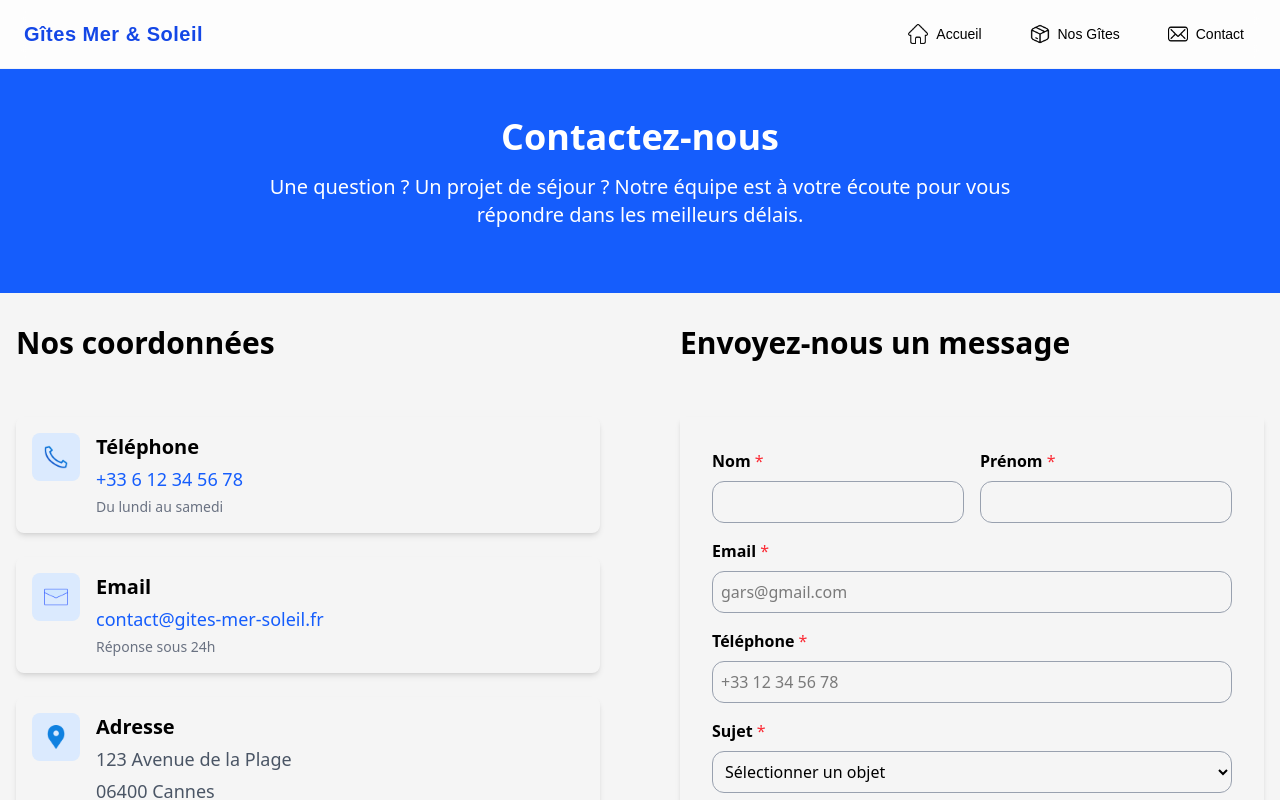
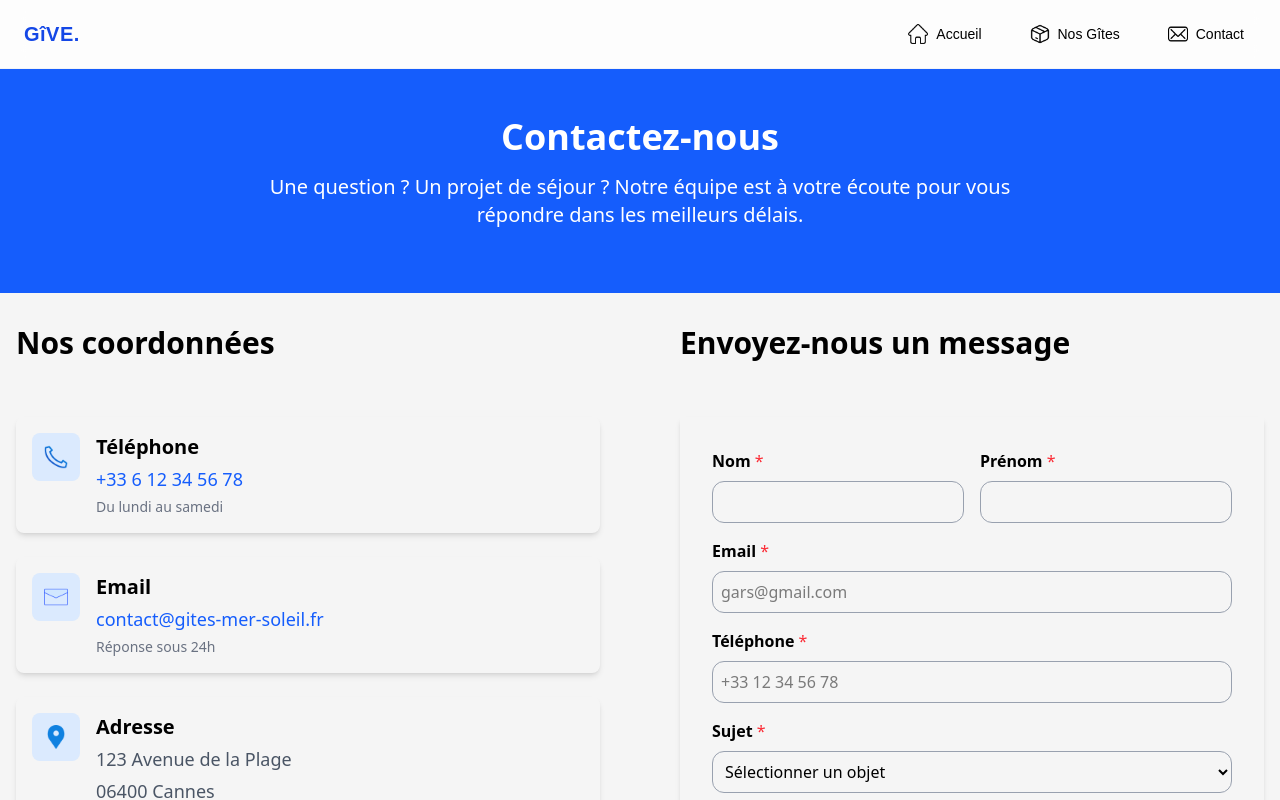
Before and after one commit to Meikaziku/Gite, a website: page contact.html in a window 1280 px wide. Shown: the top 800 px of the page. Drawn offline with Linux system fonts and the light colour scheme.

Commit message:
modif du nom

```diff
--- a/contact.html
+++ b/contact.html
@@ -14,7 +14,7 @@
       media="print"
       onload="this.media = 'all'"
     />
-    <title>Gîtes Mer & Soleil - Contact</title>
+    <title>GîVE. - Contact</title>
   </head>
   <body class="font-Manrope bg-[#F5F5F5] select-none">
     <header
@@ -24,7 +24,7 @@
         class="px-6 py-4 flex justify-between items-center max-w-7xl mx-auto"
       >
         <h1 class="text-xl font-bold text-blue-700 tracking-wide">
-          Gîtes Mer & Soleil
+          GîVE.
         </h1>
 
         <!-- Desktop -->
```
Also changed, not shown: gite.html (+1 -1 lines), index.html (+2 -2 lines).
